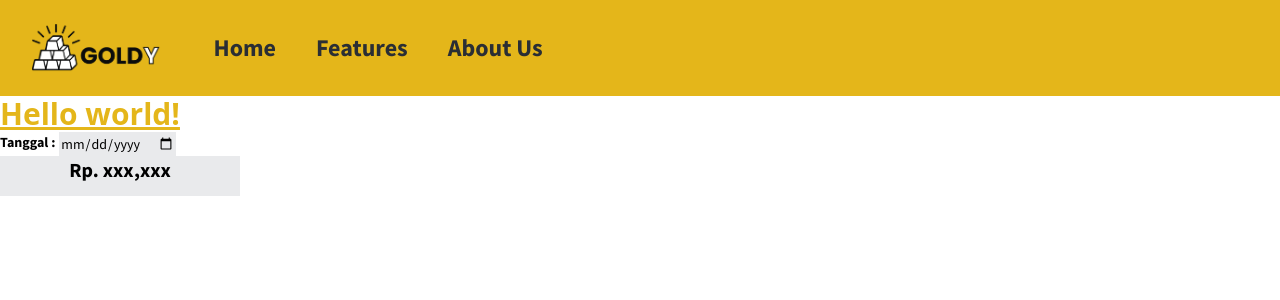
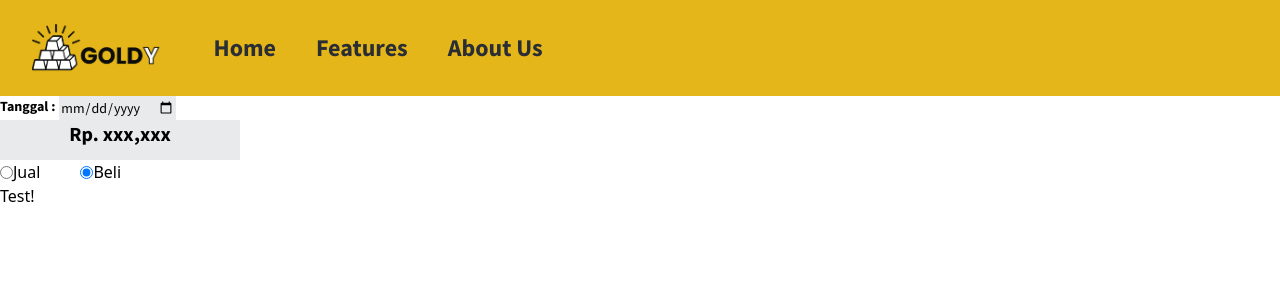
Before and after one commit to Bejo-Group/goldy-FE, a React (Create React App) app in the folder goldy/: page / in a window 1280 px wide. Shown: the top 300 px of the page. Built offline with nearby package versions, Linux system fonts and the light colour scheme.

Commit message:
make toast notification

```diff
--- a/goldy/src/App.jsx
+++ b/goldy/src/App.jsx
@@ -1,6 +1,8 @@
 import DatePicker from './components/DatePicker'
+import LoadingBar from './components/LoadingBar'
 import Navbar from "./components/Navbar"
 import OutputHarga from './components/OutputHarga'
+import JualBeli from './components/RadioButton'
 import "./index.css"
 
 function App() {
@@ -8,9 +10,10 @@ function App() {
     <>
       <Navbar/>
       <div>
-        <h1 className="text-3xl font-bold underline text-gold">Hello world!</h1>
         <DatePicker></DatePicker>
         <OutputHarga></OutputHarga>
+        <JualBeli/>
+        <LoadingBar/>
       </div>
     </>
   );
--- /dev/null
+++ b/goldy/src/components/LoadingBar.jsx
@@ -0,0 +1,15 @@
+import React from 'react';
+
+import { ToastContainer, toast } from 'react-toastify';
+import 'react-toastify/dist/ReactToastify.css';
+
+export default function LoadingBar(){
+  const notify = () => toast.success("Loading...");
+
+  return (
+    <div>
+      <button onClick={notify}>Test!</button>
+      <ToastContainer />
+    </div>
+  );
+}
```
